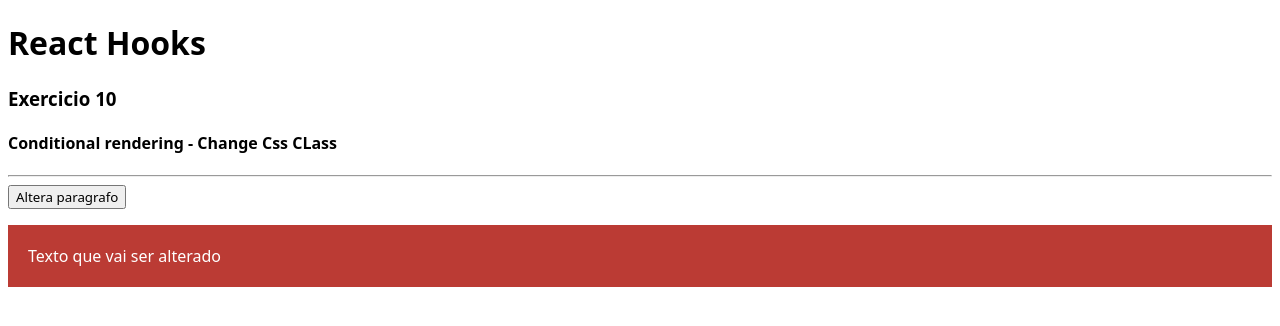
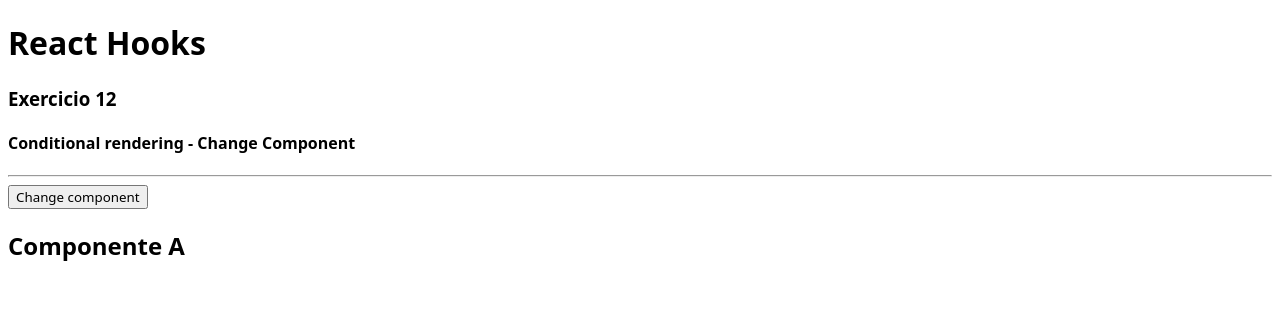
Before and after one commit to danielBRTanimacao/React-estudo, a React (Vite) app in the folder react-04-hooks/: page / in a window 1280 px wide. Shown: the top 326 px of the page. Built offline with nearby package versions, Linux system fonts and the light colour scheme.

Commit message:
exercicio conditional e component

```diff
--- a/react-04-hooks/src/App.jsx
+++ b/react-04-hooks/src/App.jsx
@@ -10,7 +10,8 @@ import React from "react";
 // import HookState08 from "./components/UseState08";
 // import HookState09 from "./components/UseState09";
 // import HookState10 from "./components/UseState10";
-import HookState11 from "./components/UseState11";
+// import HookState11 from "./components/UseState11";
+import HookState12 from "./components/UseState12";
 
 import "./assets/css/Index.css";
 
@@ -26,7 +27,7 @@ export default () => {
             {/* <HookState08 /> */}
             {/* <HookState09 /> */}
             {/* <HookState10 /> */}
-            <HookState11 />
+            <HookState12 />
         </>
     );
 };
--- /dev/null
+++ b/react-04-hooks/src/components/UseState12.jsx
@@ -0,0 +1,24 @@
+import React, { useState } from "react";
+
+import CompA from "./UseState12a";
+import CompB from "./UseState12b";
+
+export default () => {
+    const [state, SetState] = useState(true);
+
+    return (
+        <>
+            <h3>Exercicio 12</h3>
+            <h4>Conditional rendering - Change Component</h4>
+            <hr />
+            <button
+                onClick={() => {
+                    SetState(!state);
+                }}
+            >
+                Change component
+            </button>
+            {state ? <CompA /> : <CompB />}
+        </>
+    );
+};
--- /dev/null
+++ b/react-04-hooks/src/components/UseState12a.jsx
@@ -0,0 +1,7 @@
+export default () => {
+    return (
+        <>
+            <h2>Componente A</h2>
+        </>
+    );
+};
--- /dev/null
+++ b/react-04-hooks/src/components/UseState12b.jsx
@@ -0,0 +1,7 @@
+export default () => {
+    return (
+        <>
+            <h2>Componente B</h2>
+        </>
+    );
+};
```
